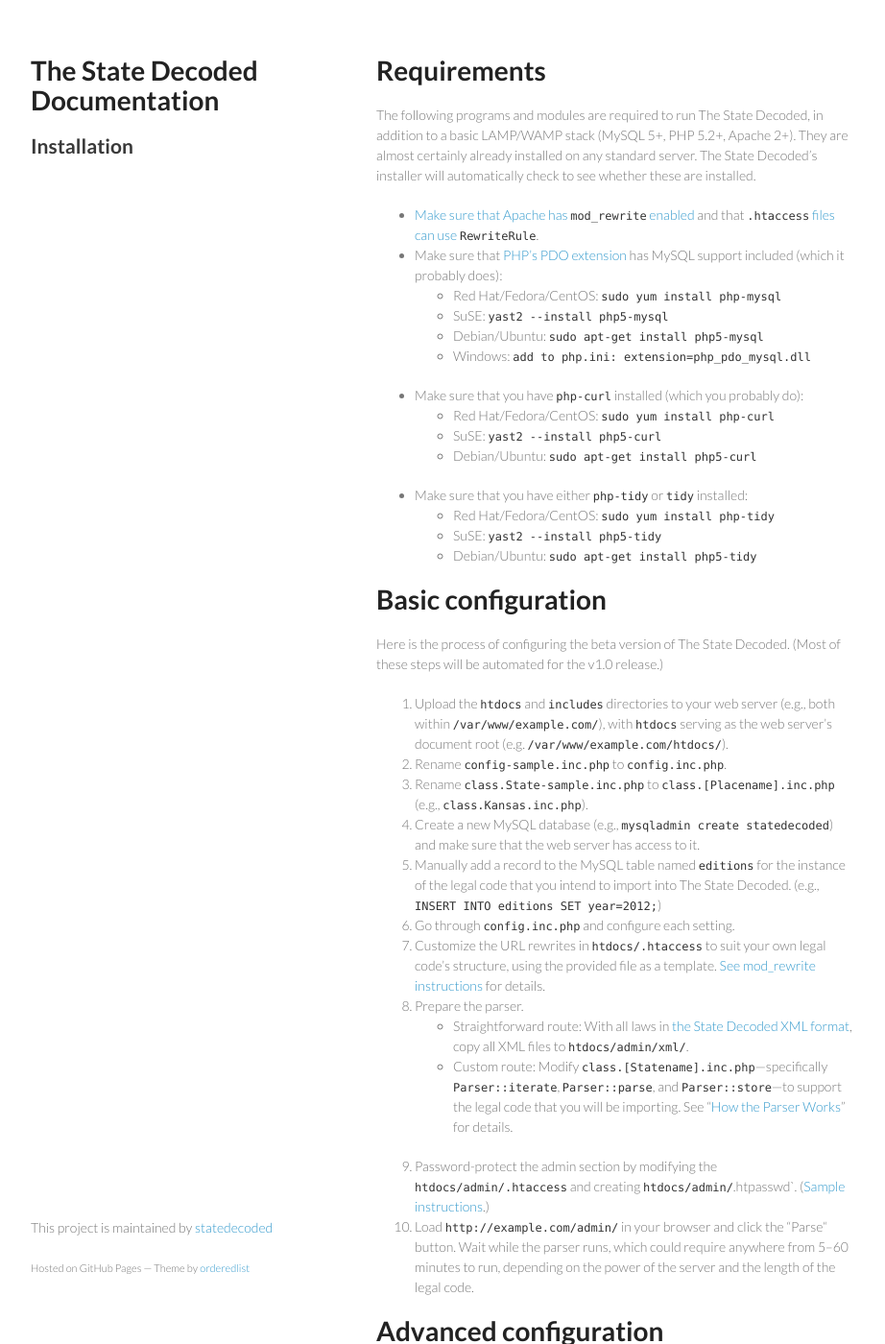
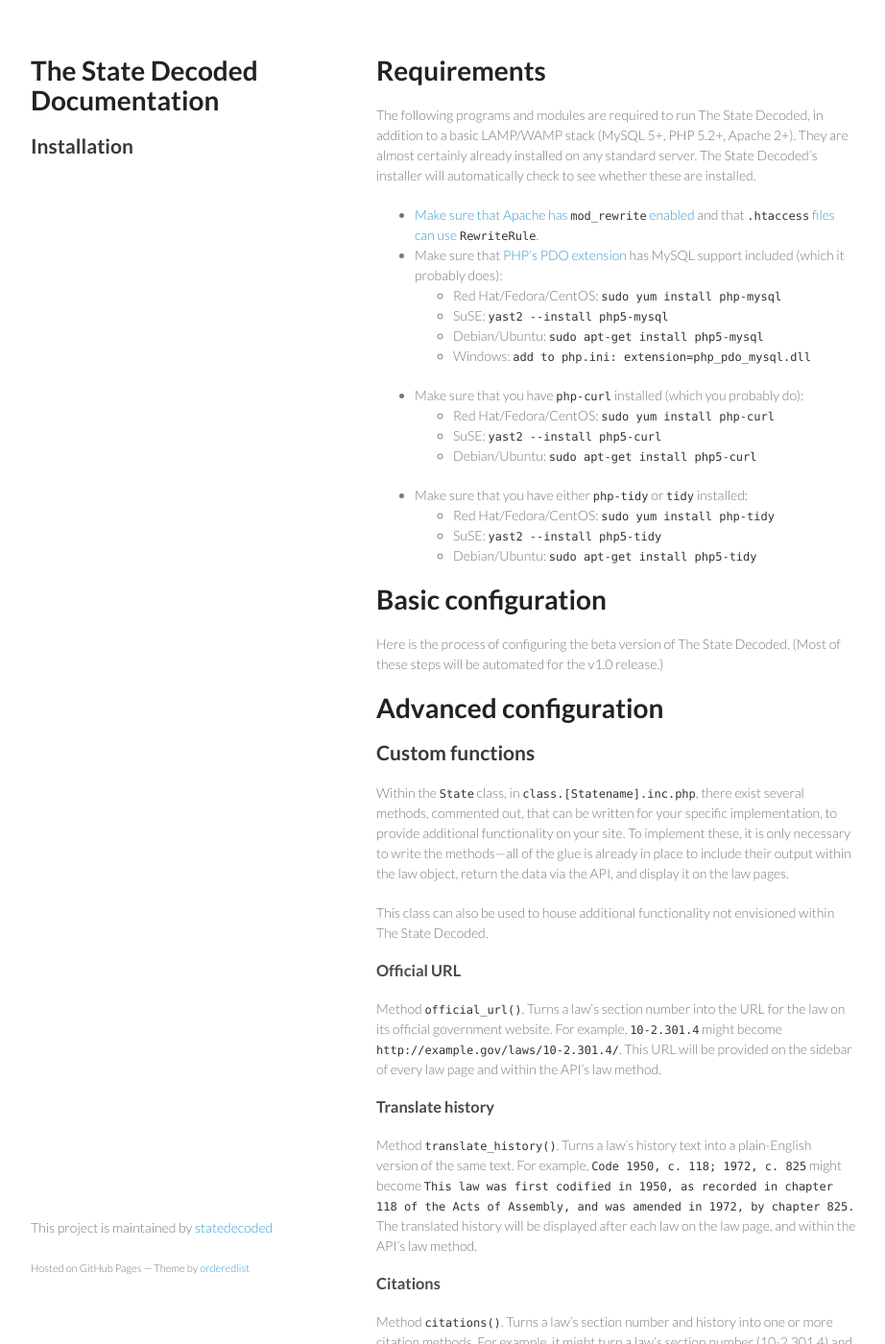
Before and after one commit to statedecoded/documentation, a Jekyll site: the page built from installation.md, in a window 1280 px wide and 1400 px high. Shown: the whole window at 96% size, without its empty margins (178-1100 px from the left). Built offline with Jekyll 4.4.1, drawn with Linux system fonts in a browser that asks for light colours.

Commit message:
Debuggin Markdown

```diff
--- a/installation.md
+++ b/installation.md
@@ -26,18 +26,6 @@
 
 Here is the process of configuring the beta version of The State Decoded. (Most of these steps will be automated for the v1.0 release.)
 
-1. Upload the `htdocs` and `includes` directories to your web server (e.g., both within `/var/www/example.com/`), with `htdocs` serving as the web server's document root (e.g. `/var/www/example.com/htdocs/`).
-1. Rename `config-sample.inc.php` to `config.inc.php`.
-1. Rename `class.State-sample.inc.php` to `class.[Placename].inc.php` (e.g., `class.Kansas.inc.php`).
-1. Create a new MySQL database (e.g., `mysqladmin create statedecoded`) and make sure that the web server has access to it.
-1. Manually add a record to the MySQL table named `editions` for the instance of the legal code that you intend to import into The State Decoded. (e.g., `INSERT INTO editions SET year=2012;`)
-1. Go through `config.inc.php` and configure each setting.
-1. Customize the URL rewrites in `htdocs/.htaccess` to suit your own legal code's structure, using the provided file as a template. [See mod_rewrite instructions](http://httpd.apache.org/docs/current/mod/mod_rewrite.html) for details.
-1. Prepare the parser.
-	* Straightforward route: With all laws in [the State Decoded XML format](xml-format.html), copy all XML files to `htdocs/admin/xml/`.
-	* Custom route: Modify `class.[Statename].inc.php`—specifically `Parser::iterate`, `Parser::parse`, and `Parser::store`—to support the legal code that you will be importing. See "[How the Parser Works](parser.html)" for details.
-1. Password-protect the admin section by modifying the `htdocs/admin/.htaccess` and creating `htdocs/admin/`.htpasswd`. ([Sample instructions](http://www.seas.upenn.edu/cets/answers/auth-htpasswd.html).)
-1. Load `http://example.com/admin/` in your browser and click the “Parse“ button. Wait while the parser runs, which could require anywhere from 5–60 minutes to run, depending on the power of the server and the length of the legal code.
 
 
 # Advanced configuration
```
